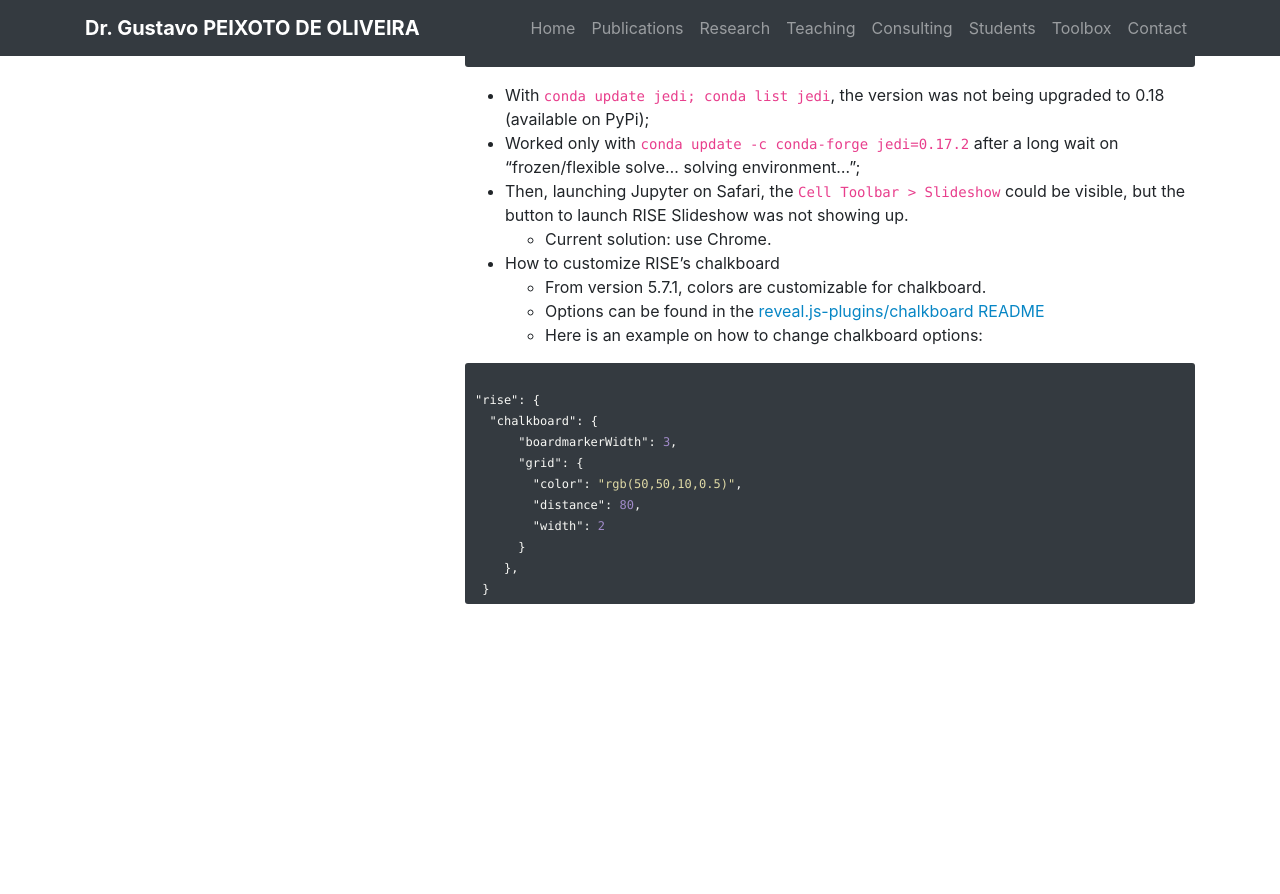
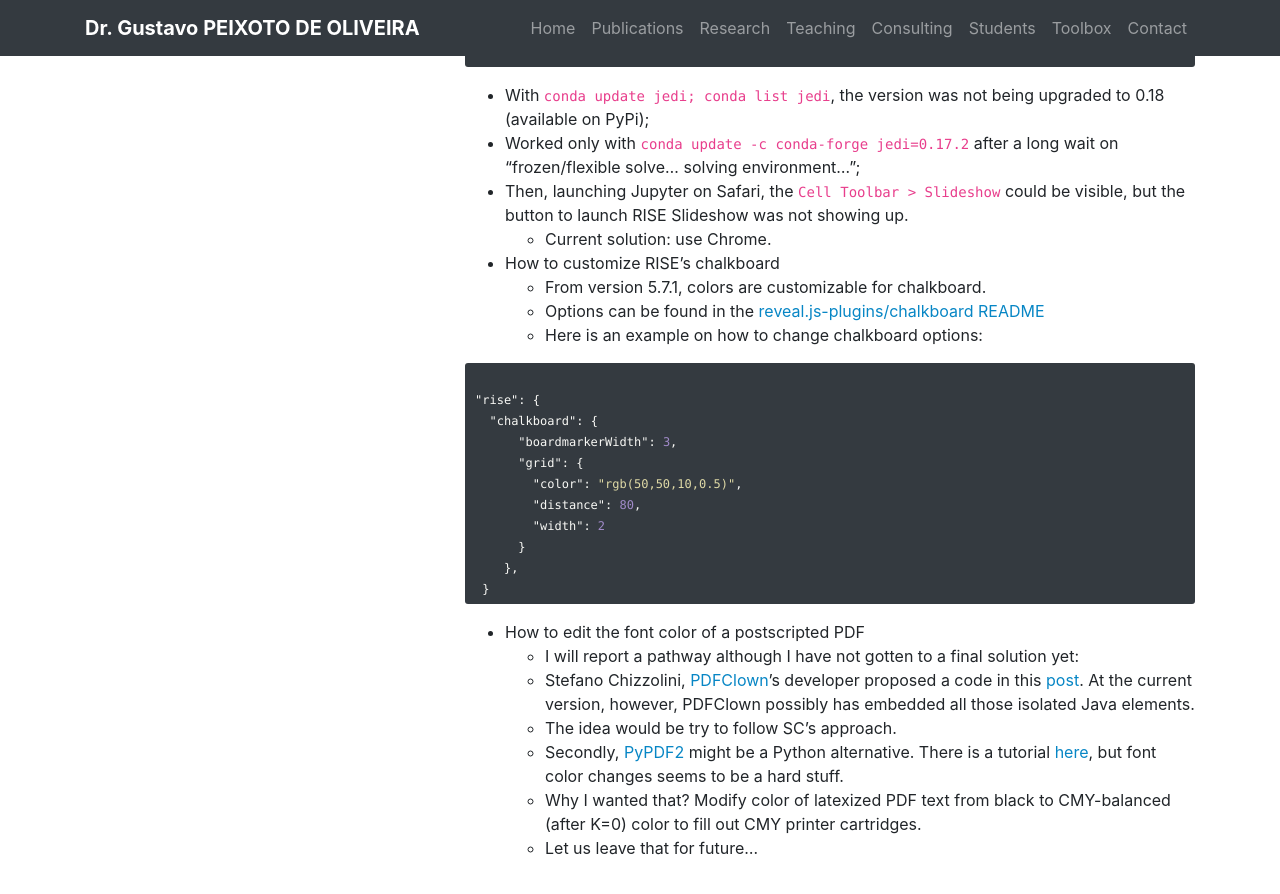
Before and after one commit to gcpeixoto/gcpeixoto.github.io, a Jekyll site: the page built from _toolbox/G-b-python.md, in a window 1280 px wide and 900 px high, scrolled down 1191 px. Shown: the top 894 px of the window. Built offline with Jekyll 4.4.1, drawn with Linux system fonts in a browser that asks for light colours; before the commit the page ends 1835 px from its top, so only the background shows below that.

Commit message:
Information on PDF editing.

```diff
--- a/_toolbox/G-b-python.md
+++ b/_toolbox/G-b-python.md
@@ -73,3 +73,11 @@
     },
  }
 {% endhighlight %}
+
+- How to edit the font color of a postscripted PDF
+	- I will report a pathway although I have not gotten to a final solution yet:
+	- Stefano Chizzolini, [PDFClown](https://sourceforge.net/projects/clown/)'s developer proposed a code in this [post](https://sourceforge.net/p/clown/discussion/607163/thread/bc191071/). At the current version, however, PDFClown possibly has embedded all those isolated Java elements.
+	- The idea would be try to follow SC's approach.
+	- Secondly, [PyPDF2](https://pypi.org/project/PyPDF2/) might be a Python alternative. There is a tutorial [here](https://realpython.com/creating-modifying-pdf/#setting-font-properties), but font color changes seems to be a hard stuff.
+	- Why I wanted that? Modify color of latexized PDF text from black to CMY-balanced (after K=0) color to fill out CMY printer cartridges.
+	- Let us leave that for future...
```
